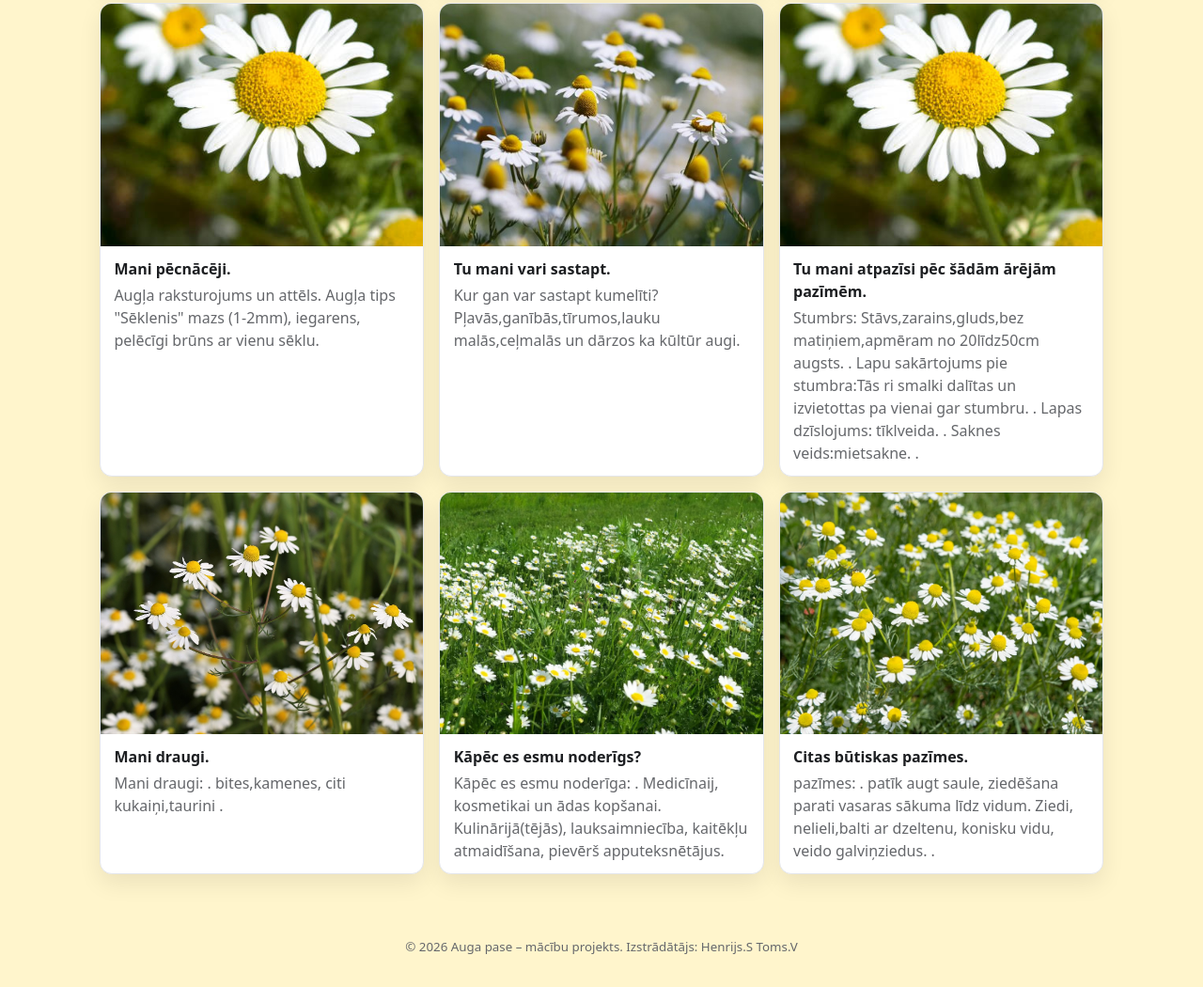
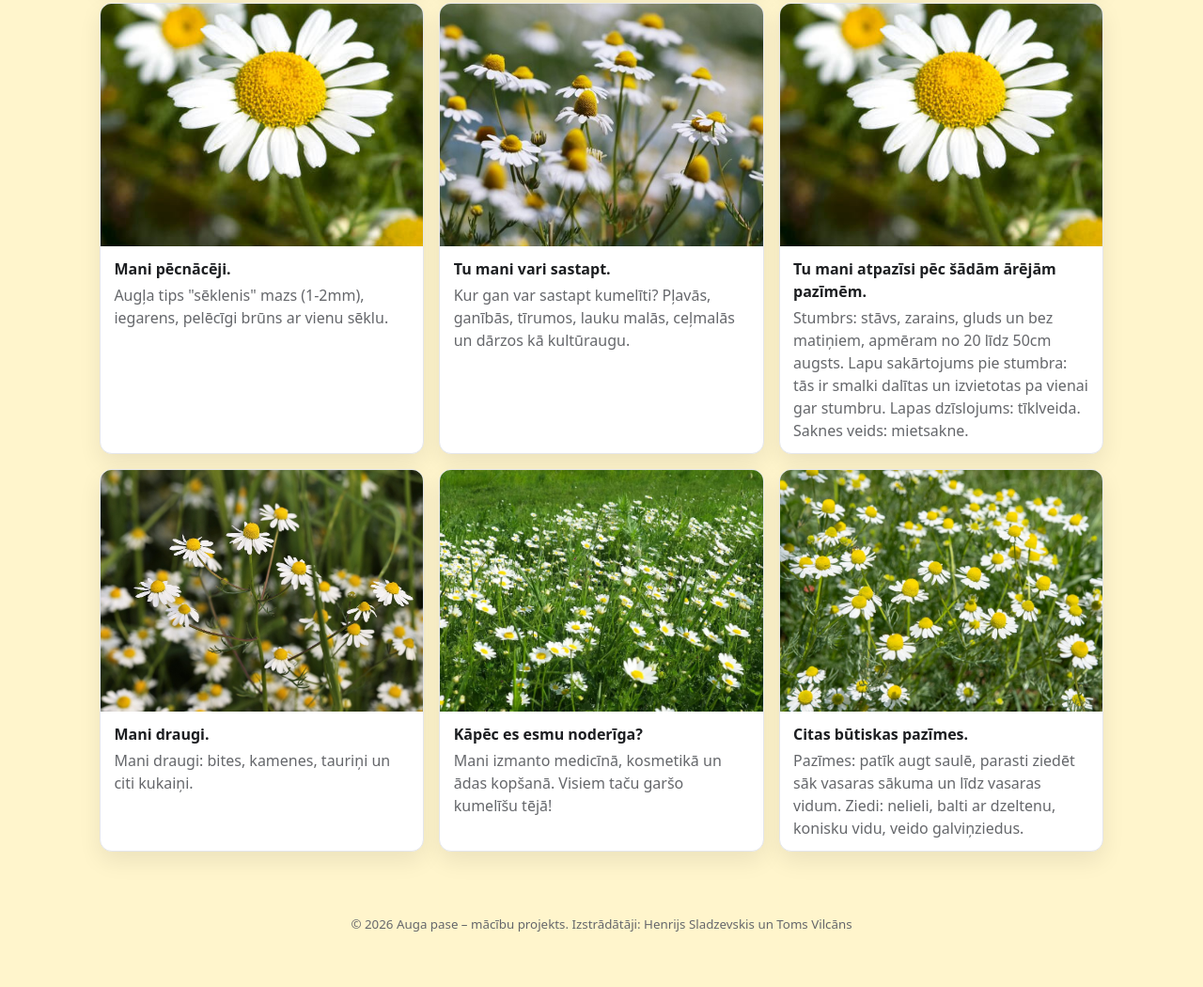
Before and after one commit to SkolotajaMarina/Toms_Henrijs, a plain HTML site: page index.html in a window 1280 px wide. Shown: the part 925-1975 px from the top of the page at 94% size. After the commit the page ends 1951 px from the top, so only its background shows below. Drawn offline with Linux system fonts and the light colour scheme.

Commit message:
Update index.html

```diff
--- a/index.html
+++ b/index.html
@@ -3,7 +3,7 @@
 <head>
   <meta charset="utf-8" />
   <meta name="viewport" content="width=device-width, initial-scale=1" />
-  <title>Augu grāmata – Profils</title>
+  <title>Auga pase – Kumelīte</title>
 
   <style>
     /* ===== Krāsu mainīgie ===== */
@@ -215,7 +215,7 @@
   <header class="topbar" aria-label="Galvenā navigācija">
     <div class="brand">
       <span class="brand__emoji">🌿</span>
-      <span class="brand__text">Auga Pase</span>
+      <span class="brand__text">Auga pase</span>
     </div>
     <button id="themeToggle" class="icon-btn" aria-label="Tumšais/gaišais režīms" type="button">🌓</button>
   </header>
@@ -234,7 +234,7 @@
            alt="Profila ikona">
       <div class="profile-info">
         <h1 id="plantName" class="plant-name">Kumelīte <span class="muted">(Matricaria chamomilla)</span></h1>
-        <p class="muted">Kurvjzežu dzimta (Asteraceae)</p>
+        <p class="muted">Kurvjziežu dzimta (Asteraceae)</p>
       </div>
     </div>
   </section>
@@ -255,7 +255,7 @@
         <img id="modalImg" style="width:100%; border-radius:.6rem; margin-top:.8rem;">
       </div>
     </div>
-    <small>© 2026 Auga pase – mācību projekts. Izstrādātājs: Henrijs.S Toms.V</small>
+    <small>© 2026 Auga pase – mācību projekts. Izstrādātāji: Henrijs Sladzevskis un Toms Vilcāns</small>
   </footer>
 
   <script>
@@ -285,47 +285,47 @@
       const cards = [
         {
           title: 'Iepazīsties ar mani!',
-          text: 'Mans izskats: dzeltens vidutiņš ar maziem baltiem ziediņiem. ',
+          text: 'Mans izskats: dzeltens vidutiņš ar maziem baltiem ziediņiem.',
           img: 'iepazisti.jpg'
         },
         {
           title: 'Mani sauc!',
-          text: 'Latviski:Kumelīte . Latīniski:Matricaria chamomilla . Mana ģimene (dzimta): kurvjziežu dzimta . Dzimtas (ģimenes) raksturojums:Kurvjziežu dzimta ir viena no lielākajām augu dzimtām raksturiģās pazūmes ir daudzi mazi ziediņi kuri veido vienu ziedu.',
+          text: 'Latviski: Kumelīte. Latīniski: Matricaria chamomilla. Mana ģimene (dzimta): kurvjziežu dzimta. Dzimtas (ģimenes) raksturojums: kurvjziežu dzimta ir viena no lielākajām augu dzimtām. Raksturīgākās pazīmes ir daudzi mazi ziediņi, kuri veido vienu ziedu.',
           img: 'dzimta.jpg'
         },
         {
-          title: 'Tu mani atpazīsi pēc šādas zieda formulas: .',
+          title: 'Tu mani atpazīsi pēc šādas zieda formulas:',
           text: 'K(0)   V(5)   P(5)  A(2)',
           img: 'matricaria-chamomilla.jpg'
         },
         {
           title: 'Mani pēcnācēji.',
-          text: 'Augļa raksturojums un attēls. Augļa tips "Sēklenis" mazs (1-2mm), iegarens, pelēcīgi brūns ar vienu sēklu.',
+          text: 'Augļa tips "sēklenis" mazs (1-2mm), iegarens, pelēcīgi brūns ar vienu sēklu.',
           img: 'pecnaceji.jpg'
         },
          {
           title: 'Tu mani vari sastapt.',
-          text: 'Kur gan var sastapt kumelīti? Pļavās,ganībās,tīrumos,lauku malās,ceļmalās un dārzos ka kūltūr augi.',
+          text: 'Kur gan var sastapt kumelīti? Pļavās, ganībās, tīrumos, lauku malās, ceļmalās un dārzos kā kultūraugu.',
           img: 'toms.jpg'
         },
         {
           title: 'Tu mani atpazīsi pēc šādām ārējām pazīmēm.',
-          text: 'Stumbrs: Stāvs,zarains,gluds,bez matiņiem,apmēram no 20līdz50cm augsts. . Lapu sakārtojums pie stumbra:Tās ri smalki dalītas un izvietottas pa vienai gar stumbru. . Lapas dzīslojums: tīklveida. . Saknes veids:mietsakne. . ',
+          text: 'Stumbrs: stāvs, zarains, gluds un bez matiņiem, apmēram no 20 līdz 50cm augsts. Lapu sakārtojums pie stumbra: tās ir smalki dalītas un izvietotas pa vienai gar stumbru. Lapas dzīslojums: tīklveida. Saknes veids: mietsakne.',
           img: 'jauns.jpg'
         },
         {
           title: 'Mani draugi.',
-          text: 'Mani draugi: . bites,kamenes, citi kukaiņi,taurini .',
+          text: 'Mani draugi: bites, kamenes, tauriņi un citi kukaiņi.',
           img: 'jauns 2.jpg'
         },
         {
-          title: 'Kāpēc es esmu noderīgs?',
-          text: 'Kāpēc es esmu noderīga: . Medicīnaij, kosmetikai un ādas kopšanai. Kulinārijā(tējās), lauksaimniecība, kaitēkļu atmaidīšana, pievērš apputeksnētājus.',
+          title: 'Kāpēc es esmu noderīga?',
+          text: 'Mani izmanto medicīnā, kosmetikā un ādas kopšanā. Visiem taču garšo kumelīšu tējā!',
           img: 'jauns 3.avif'
         },
         {
           title: 'Citas būtiskas pazīmes.',
-          text: 'pazīmes: . patīk augt saule, ziedēšana parati vasaras sākuma līdz vidum. Ziedi, nelieli,balti ar dzeltenu, konisku vidu, veido galviņziedus. .',
+          text: 'Pazīmes: patīk augt saulē, parasti ziedēt sāk vasaras sākuma un līdz vasaras vidum. Ziedi: nelieli, balti ar dzeltenu, konisku vidu, veido galviņziedus.',
           img: 'jauns 4.jpg'
         },
       ];
```
